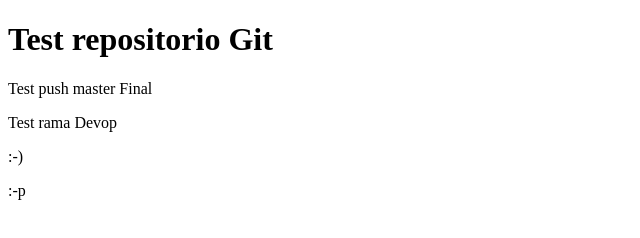
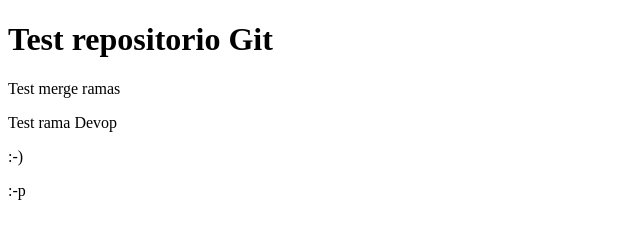
Before and after one commit to ignallendes/test-git, a plain HTML site: page index.html in a window 1280 px wide. Shown: the full height of the page, 0-640 px from the left. Drawn offline with Linux system fonts and the light colour scheme.

Commit message:
Cambios master :-D

```diff
--- a/index.html
+++ b/index.html
@@ -7,7 +7,7 @@
 </head>
 <body>
     <h1>Test repositorio Git</h1>
-	<p1>Test push master Final</p1>
+	<p1>Test merge ramas</p1>
 	<p>Test rama Devop</p>
 	<p>:-)</p>
 	<p>:-p</p>
```
